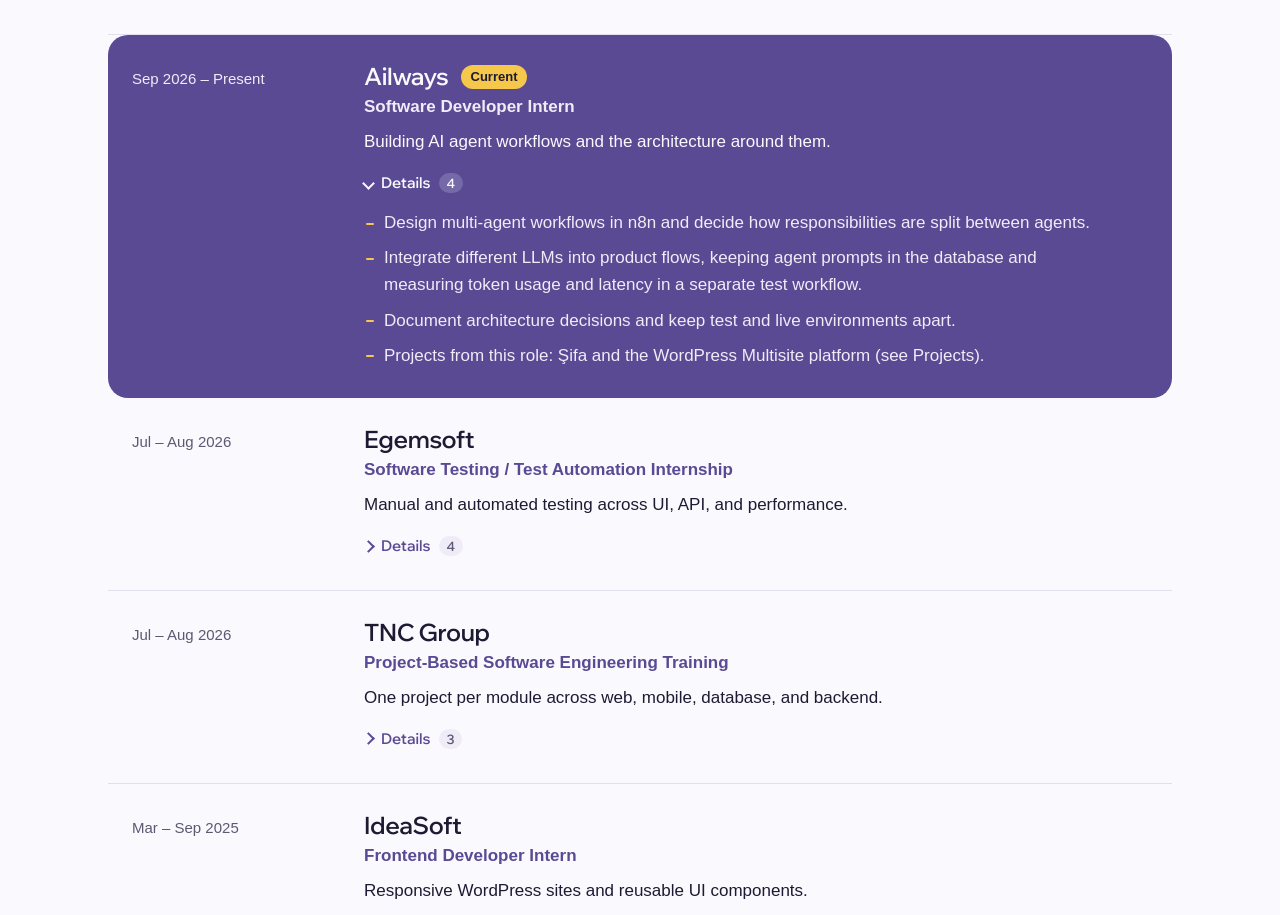
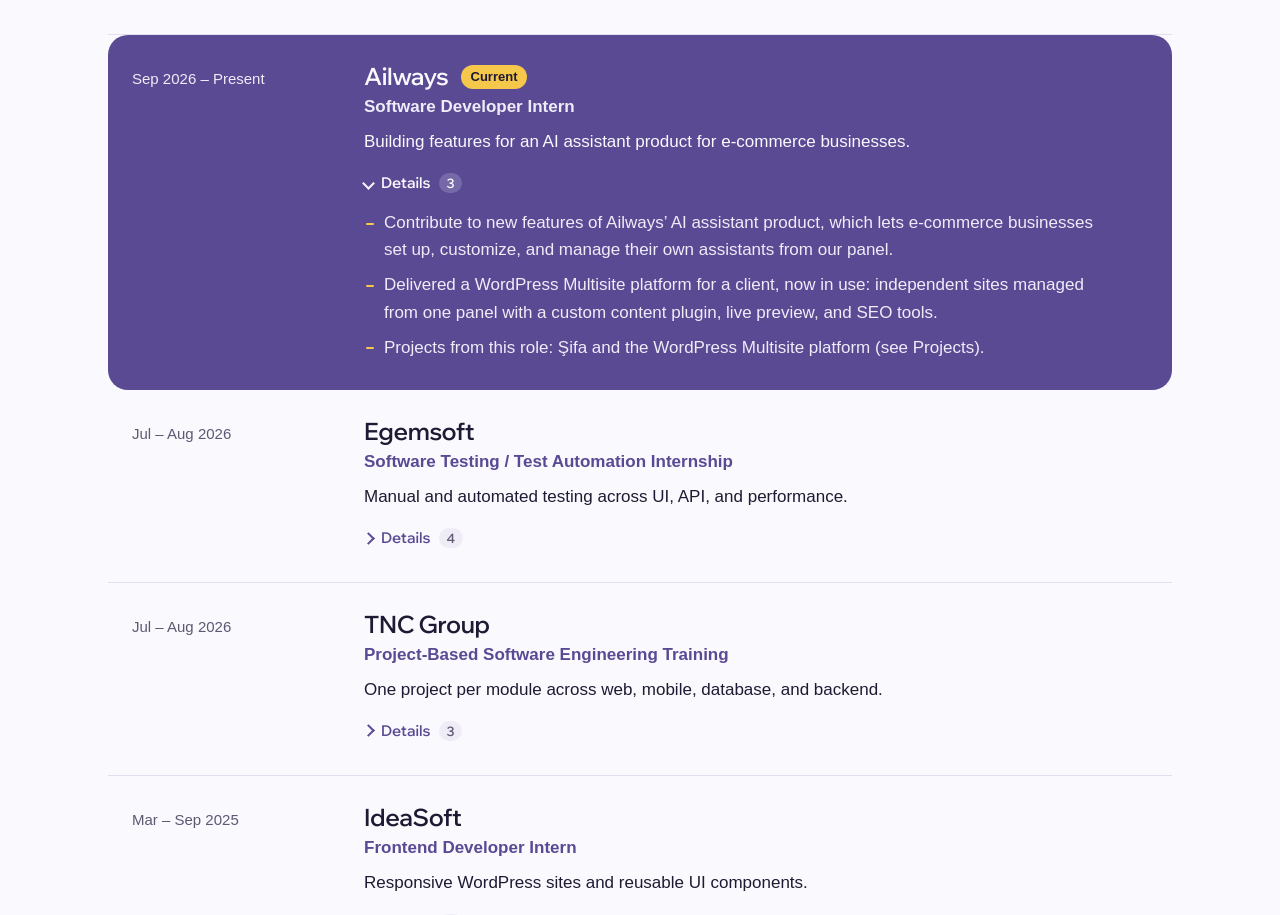
Before and after one commit to bugraberatkok/BugraBeratKokPortfolio, a Next.js app: page / in a window 1280 px wide. Shown: the part 1845-2760 px from the top of the page. Built offline with nearby package versions, Linux system fonts and the light colour scheme; no server answers; the database is empty; a web font is replaced by a local one.

Commit message:
Describe the Ailways role through the AI assistant product and the client platform
Ailways gives e-commerce businesses AI assistants they manage from the Ailways panel; the WordPress Multisite platform was delivered to one client and is in use.

```diff
--- a/locales/en.js
+++ b/locales/en.js
@@ -304,11 +304,10 @@
         "company": "Ailways",
         "title": "Software Developer Intern",
         "date": "Sep 2026 – Present",
-        "summary": "Building AI agent workflows and the architecture around them.",
+        "summary": "Building features for an AI assistant product for e-commerce businesses.",
         "description": [
-          "Design multi-agent workflows in n8n and decide how responsibilities are split between agents.",
-          "Integrate different LLMs into product flows, keeping agent prompts in the database and measuring token usage and latency in a separate test workflow.",
-          "Document architecture decisions and keep test and live environments apart.",
+          "Contribute to new features of Ailways’ AI assistant product, which lets e-commerce businesses set up, customize, and manage their own assistants from our panel.",
+          "Delivered a WordPress Multisite platform for a client, now in use: independent sites managed from one panel with a custom content plugin, live preview, and SEO tools.",
           "Projects from this role: Şifa and the WordPress Multisite platform (see Projects)."
         ]
       },
--- a/locales/tr.js
+++ b/locales/tr.js
@@ -304,11 +304,10 @@
         "company": "Ailways",
         "title": "Yazılım Geliştirme Stajyeri",
         "date": "Eylül 2026 – Devam ediyor",
-        "summary": "Yapay zekâ ajanlarıyla çalışan iş akışlarını ve bunların mimarisini geliştiriyorum.",
+        "summary": "E-ticaret işletmelerine yönelik yapay zekâ asistanı ürününün yeni özelliklerini geliştiriyorum.",
         "description": [
-          "n8n üzerinde çoklu ajan iş akışları tasarlıyor, görevlerin ajanlar arasında nasıl paylaşılacağını belirliyorum.",
-          "Farklı LLM’leri ürün akışlarına entegre ediyorum. Ajan prompt’larını veritabanında tutuyor, token kullanımını ve yanıt süresini ayrı bir test akışında ölçüyorum.",
-          "Mimari kararları belgeliyor, test ve canlı ortamları birbirinden ayrı tutuyorum.",
+          "E-ticaret işletmelerinin kendi asistanlarını panelimizden kurup özelleştirebildiği ve yönetebildiği yapay zekâ asistanı ürünümüzün yeni özelliklerinin geliştirilmesine katkı sağlıyorum.",
+          "Bir müşteri için WordPress Multisite platformu geliştirip teslim ettim ve platform şu an kullanımda: bağımsız siteler özel içerik eklentisi, canlı önizleme ve SEO araçlarıyla tek panelden yönetiliyor.",
           "Bu görevde geliştirdiğim projeler: Şifa ve WordPress Multisite platformu (Projeler bölümünde)."
         ]
       },
```
